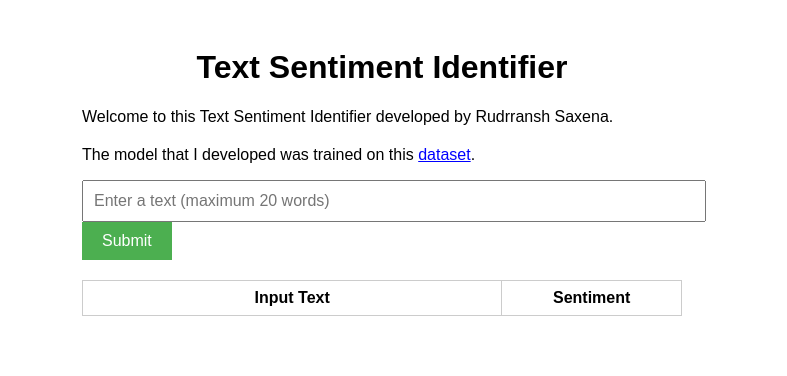
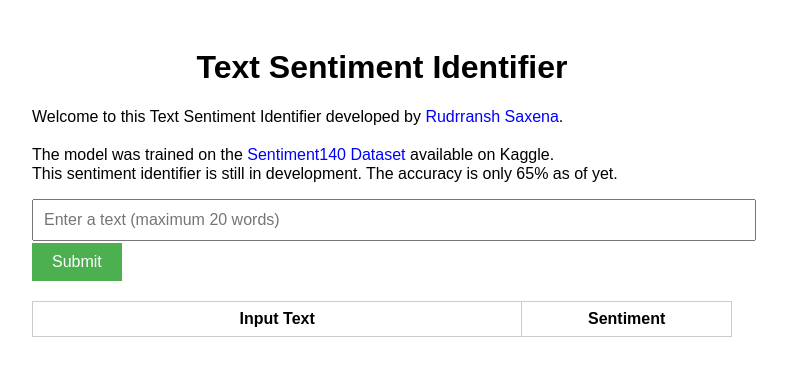
Before and after one commit to Rudrransh17/Tweet-Sentiment-Identifier, a Flask app: page / in a window 1280 px wide. Shown: the top 376 px of the page, without its empty margins (258-1045 px from the left). Run offline with Flask 3, Linux system fonts and the light colour scheme; lists and menus that the app fills with data are empty; parts of the project's set-up code (start-up, migrations or seed data) failed here and were passed over.

Commit message:
page and style updates

```diff
--- a/static/styles.css
+++ b/static/styles.css
@@ -5,7 +5,7 @@ body {
 }
 
 .container {
-    max-width: 600px;
+    max-width: 700px;
     margin: 0 auto;
     padding: 20px;
 }
@@ -18,8 +18,22 @@ h1 {
     margin-bottom: 20px;
 }
 
+.profile-link {
+    color: blue;
+    text-decoration: none;
+}
+
+.data {
+    margin-bottom: -15px;
+}
+
 .dataset-link {
     color: blue;
+    text-decoration: none;
+}
+
+.accuracy {
+    margin-top: none;
 }
 
 .input-form {
@@ -34,6 +48,7 @@ h1 {
 
 .submit-button {
     padding: 10px 20px;
+    margin-top: 2px;
     font-size: 16px;
     background-color: #4CAF50;
     color: white;
--- a/templates/index.html
+++ b/templates/index.html
@@ -34,9 +34,10 @@
 <body>
     <div class="container">
         <h1>Text Sentiment Identifier</h1>
-        <p class="intro-text">Welcome to this Text Sentiment Identifier developed by Rudrransh Saxena.</p>
-        <p>The model that I developed was trained on this <a class="dataset-link"
-                href="https://www.kaggle.com/datasets/kazanova/sentiment140">dataset</a>.</p>
+        <p class="intro-text">Welcome to this Text Sentiment Identifier developed by <a class="profile-link" href="https://www.linkedin.com/in/rudrransh-saxena/">Rudrransh Saxena</a>.</p>
+        <p class="data">The model was trained on the <a class="dataset-link"
+                href="https://www.kaggle.com/datasets/kazanova/sentiment140">Sentiment140 Dataset</a> available on Kaggle.</p>
+        <p class="accuracy">This sentiment identifier is still in development. The accuracy is only 65% as of yet.</p>
         <input class="input-field" type="text" id="input_text" name="input_text" placeholder="Enter a text (maximum 20 words)" required>
         <button class="submit-button" id="submitBtn" type="submit">Submit</button>
         <div class="table-container">
```
